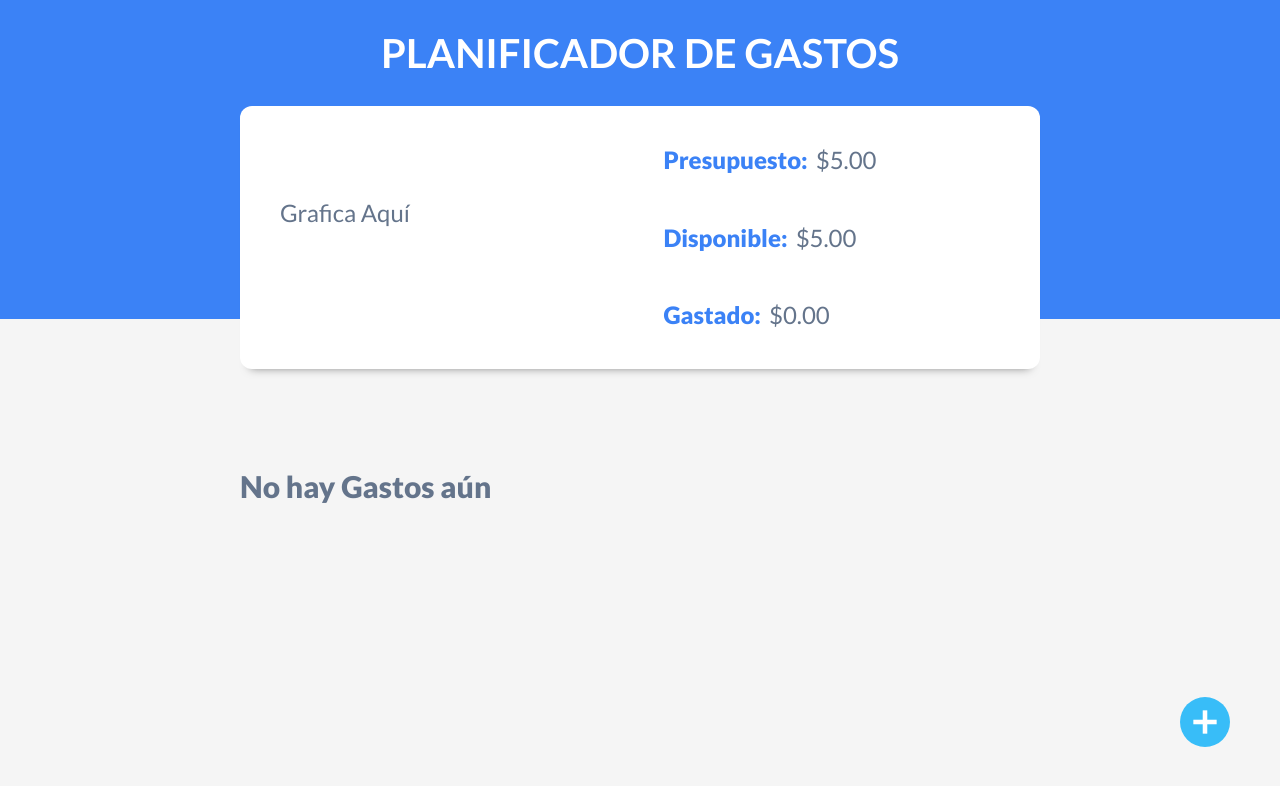
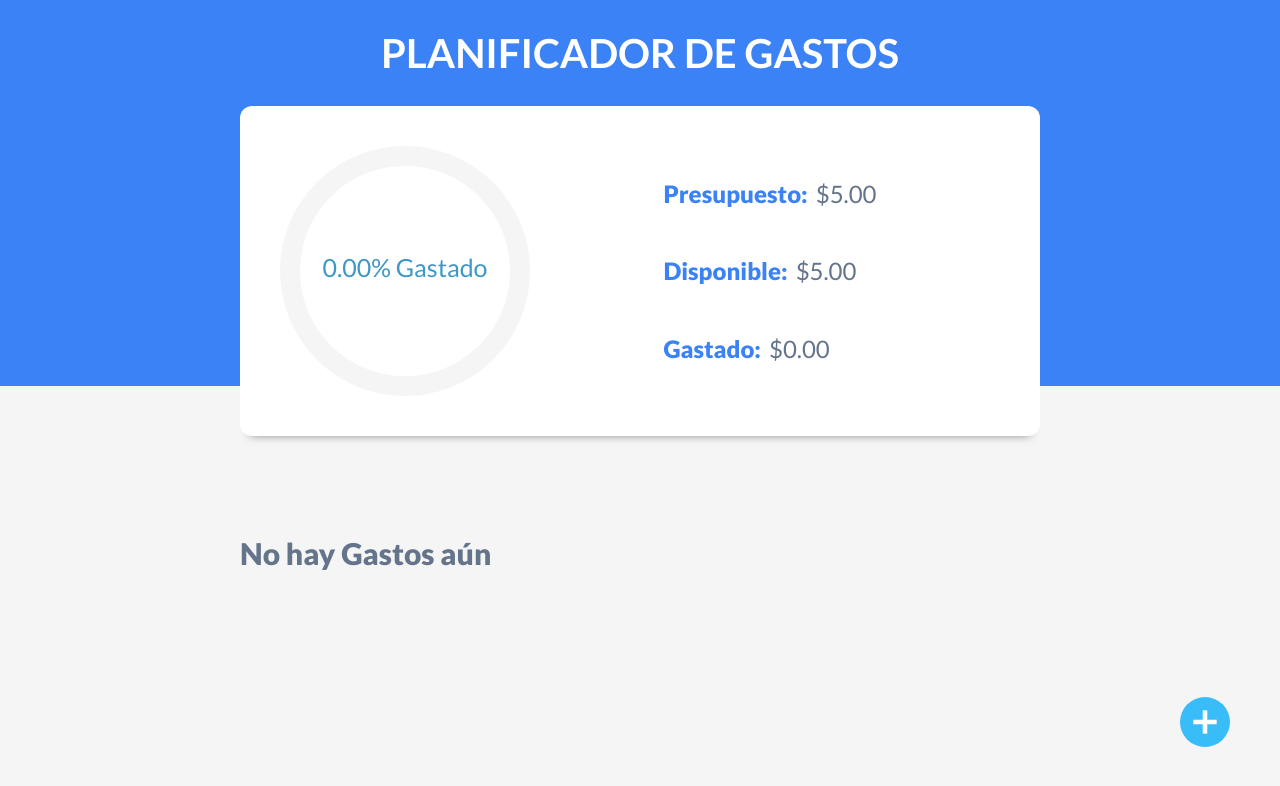
Before and after one commit to MelinaGimenez/React, a React (Vite) app in the folder Projects/React - Budgets/: page / in a window 1280 px wide. Both pictures are taken after typing "5" into the empty fields and a click on the input "Añadir". Shown: the top 786 px of the page. Built offline with nearby package versions, Linux system fonts and the light colour scheme.

Commit message:
agregando grafica y terminando detalles state

```diff
--- a/Projects/React - Budgets/src/App.jsx
+++ b/Projects/React - Budgets/src/App.jsx
@@ -7,7 +7,8 @@ import { generateId } from './helpers'
 
 function App() {
 
-  const [budget, setBudget] = useState("");
+  const [budget, setBudget] = useState('');
+
   const [isValidBudget, setIsValidBudget] = useState(false);
   const [modal, setModal] = useState(false);
   const [desingModal, setDesingModal] = useState(false);
@@ -25,6 +26,11 @@ function App() {
     }
   }, [editSpent])
 
+  //guardar en ls
+  //useEffect(() => {
+  //  localStorage.setItem('budget', budget ?? 0)
+  //}, [budget])
+
   //efecto y pantalla del + (agregar gasto)
   const handleNewBudget = () => {
     setModal(true)
@@ -40,6 +46,7 @@ function App() {
       const actualSpent = spents.map(spentState =>
         spentState.id === spent.id ? spent : spentState)
       setSpents(actualSpent)
+      setEditSpent({})
     } else {
       spent.id = generateId();
       spent.date = Date.now();
@@ -91,6 +98,7 @@ function App() {
         setDesingModal={setDesingModal}
         saveSpents={saveSpents}
         editSpent={editSpent}
+        setEditSpent={setEditSpent}
       />}
 
     </div>
--- a/Projects/React - Budgets/src/components/ControlBudget.jsx
+++ b/Projects/React - Budgets/src/components/ControlBudget.jsx
@@ -1,7 +1,11 @@
 import { useState, useEffect } from 'react'
+//grafica instalada de npmjs
+import { CircularProgressbar, buildStyles } from 'react-circular-progressbar'
+import "react-circular-progressbar/dist/styles.css"
 
 const ControlBudget = ({spents, budget}) => {
 
+  const [ percentage, setPercentage] = useState(0)
   const [ available, setAvailable ] = useState(0)
   const [ outlay, setOutlay ] = useState(0)
 
@@ -9,6 +13,12 @@ const ControlBudget = ({spents, budget}) => {
   useEffect(() => {
     const fullSpent = spents.reduce ((full, spent) => spent.amountForm + full, 0);
     const fullAvailable = budget - fullSpent
+
+    //calcula portcentaje gastado y lo anima
+    const newPercentage = ((( budget - fullAvailable ) / budget ) * 100).toFixed(2);
+    setTimeout(() => {
+      setPercentage(newPercentage)
+    }, 1000);
 
     setOutlay(fullSpent)
     setAvailable(fullAvailable)
@@ -26,7 +36,15 @@ const ControlBudget = ({spents, budget}) => {
   return (
     <div className='container-budget container shadow two-columns'>
         <div>
-            <p>Grafica Aquí</p>
+            <CircularProgressbar
+              value={percentage}
+              text={`${percentage}% Gastado`}
+              styles={buildStyles({
+                pathColor: '#3B82F6',
+                trailColor: '#F5F5F5',
+                textcolor: '#3B82F6'
+              })}
+            />
         </div>
         <div className='container-budget'>
             <p>
--- a/Projects/React - Budgets/src/components/Modal.jsx
+++ b/Projects/React - Budgets/src/components/Modal.jsx
@@ -3,7 +3,7 @@ import { useState, useEffect } from 'react'
 import Message from './Message'
 import closeBtn from '../img/cerrar.svg'
 
-const Modal = ({setModal, desingModal, setDesingModal, saveSpents, editSpent}) => {
+const Modal = ({setModal, desingModal, setDesingModal, saveSpents, editSpent, setEditSpent}) => {
 
     const [message, setMessage] = useState('')
     const [name, setName] = useState('')
@@ -25,6 +25,7 @@ const Modal = ({setModal, desingModal, setDesingModal, saveSpents, editSpent}) =
     //regresa estado original, //efecto y pantalla del + (agregar gasto) retirado
     const ocultarModal = () => {
         setDesingModal(false)
+        setEditSpent({})
         setTimeout(() => {
             setModal(false)
           }, 500);
```
